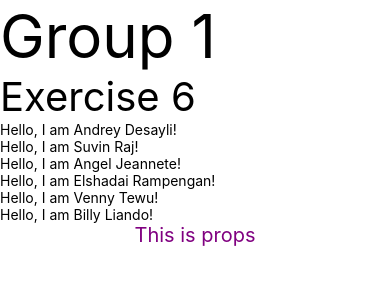
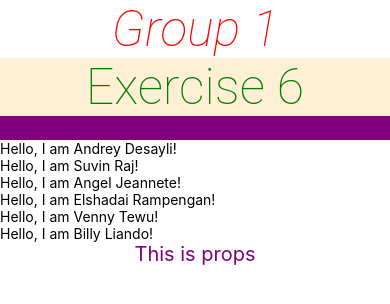
Before and after one commit to andreydesayli/mobile-programming, a React Native app in the folder mobpro6/: screen / in a window 390 px wide. Shown: the top 304 px of the page. Built offline with nearby package versions, Linux system fonts and the light colour scheme.

Commit message:
Adding HomeStyle.js and edited App.js for styling

```diff
--- a/mobpro6/App.js
+++ b/mobpro6/App.js
@@ -2,13 +2,16 @@
 import Hello from './Hello';
 import {View, Text} from 'react-native';
 import React from 'react';
+// Import HomeStyle.js
+import styles from './HomeStyle';
 
 const App = () => {
   return (
     <View>
-      <Text style={{fontSize: 60}}>Group 1</Text>
-      <Text style={{fontSize: 40}}>Exercise 6</Text>
-      <Hello />
+      <Text style={styles.text1}>Group 1</Text>
+      <Text style={styles.text2}>Exercise 6</Text>
+      <View style={styles.borderBox}></View>
+      <Hello/>
       <Chat props={'This is props'} />
     </View>
   );
@@ -19,7 +22,7 @@ const App = () => {
 export function Chat({props}) {
   return (
     <View>
-      <Text style={{fontSize: 20, color: 'purple', alignSelf: 'center'}}>
+      <Text style={{fontSize: 20, color: 'purple', alignSelf: 'center'} /*Contoh styling secara langsung*/}>
         {props}
       </Text>
     </View>
--- /dev/null
+++ b/mobpro6/HomeStyle.js
@@ -0,0 +1,39 @@
+import { StyleSheet} from 'react-native';
+
+/* kita bisa melakukan style secara langsung menggunakan style dan 2 kurung kurawal
+contoh: <Text style={{fontSize:60}}>Group 1</Text>
+
+kita juga bisa melakukan style di sebuah file yang kemudian file itu akan kita export dan import
+sehingga style yang kita buat itu bisa digunakan berulang kali (reusable)
+
+nama dan value dari style mirip dengan CSS. yang membedakannya hanyalah jika di react-native kita menggunakan camelCasing
+*/
+
+const styles = StyleSheet.create({
+    text1: {
+        fontSize: 50,
+        fontWeight : '100',
+        fontStyle: 'italic',
+        fontFamily: 'Roboto',
+        color: 'red',
+        textAlign: 'center',
+    },
+
+    text2: {
+        fontSize: 50,
+        fontWeight : '100',
+        fontFamily: 'Roboto',
+        color: 'green',
+        backgroundColor : '#ffefd5',
+        textAlign: 'center',
+
+    },
+
+    borderBox: {
+        height: '10%',
+        weight: '25%',
+        backgroundColor: 'purple',
+    },
+});
+
+export default styles;
```
